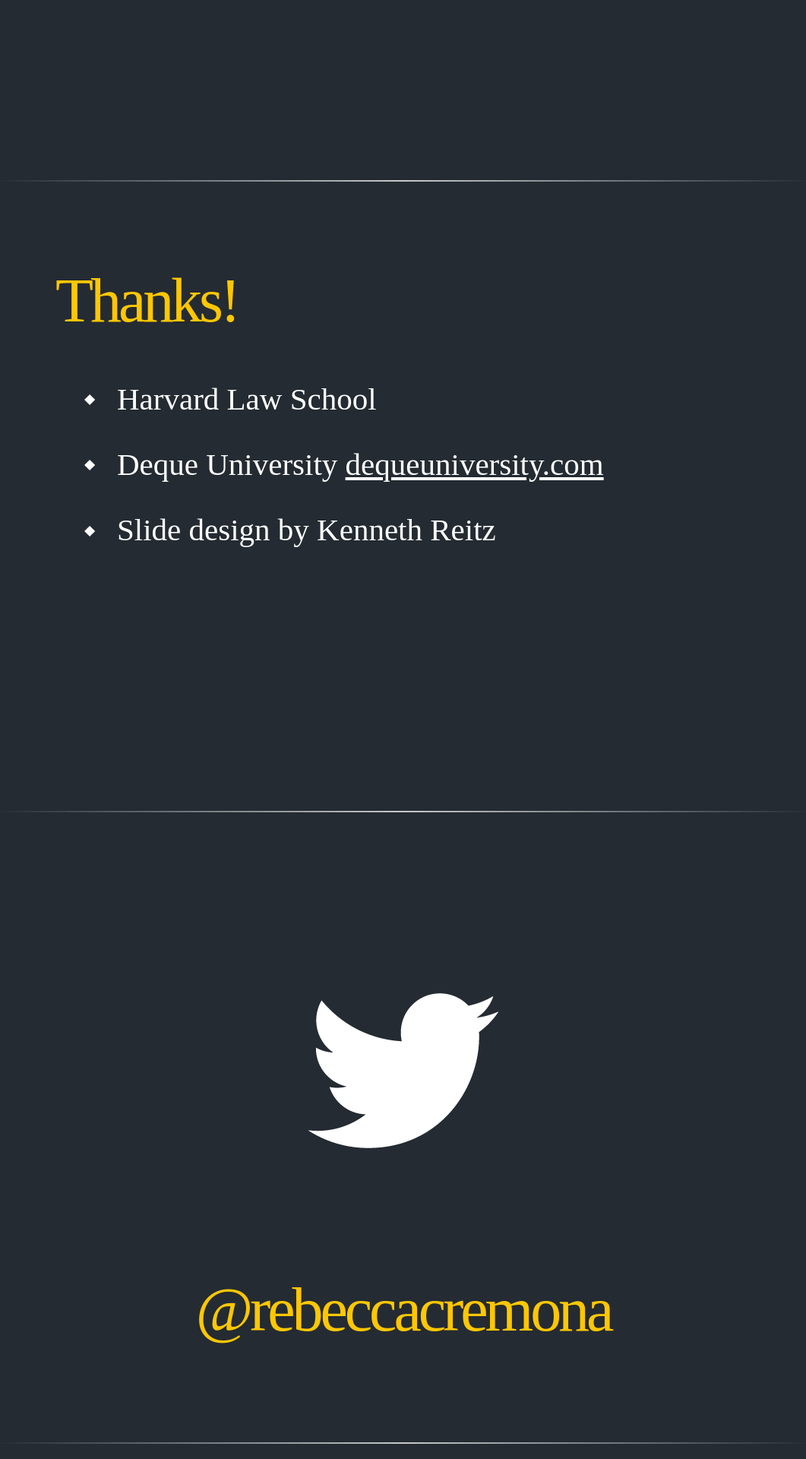
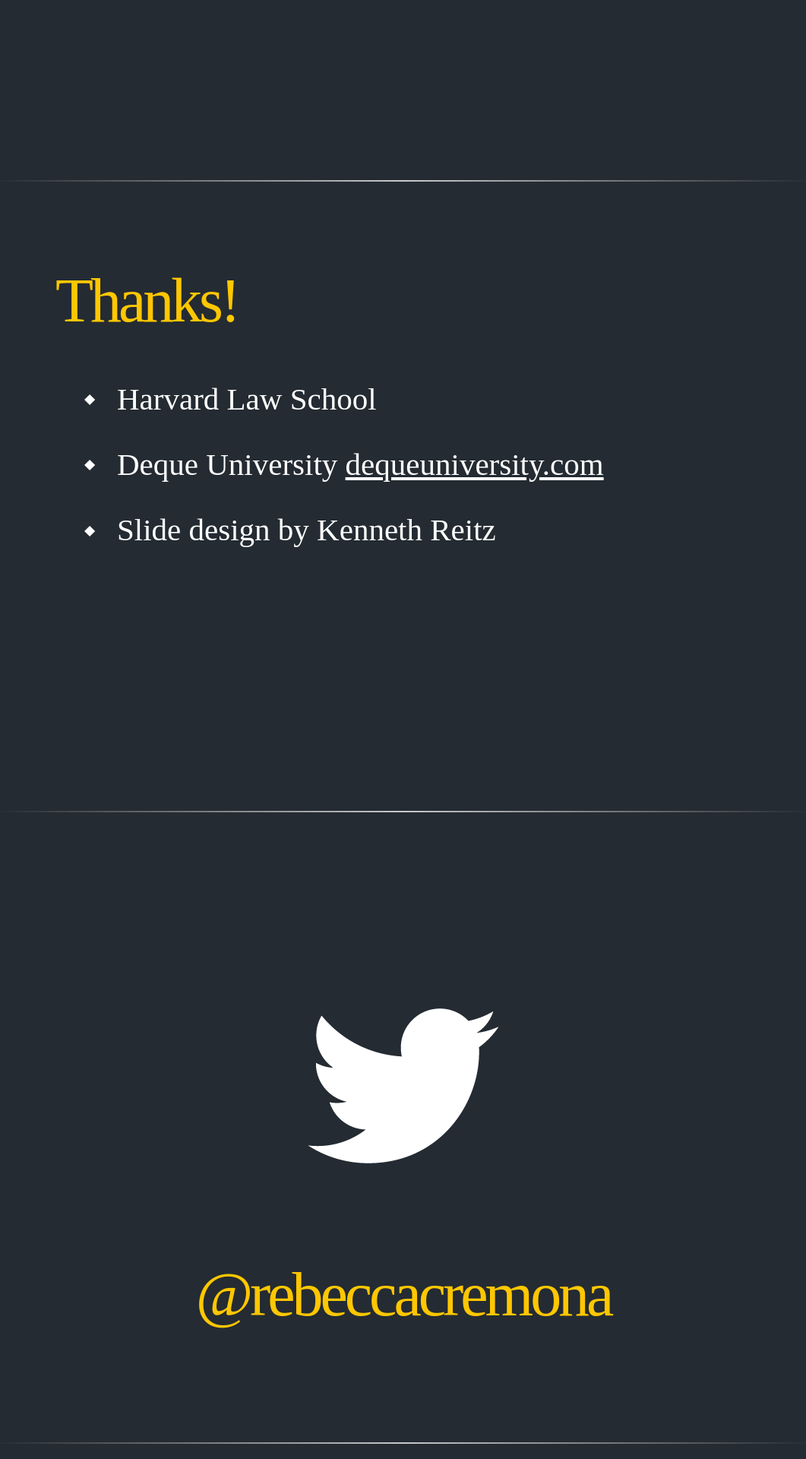
Before and after one commit to rebeccacremona/presentations, a Jekyll site: the page built from lita-2018.md, in a window 1280 px wide. Shown: the part 3153-5073 px from the top of the page at 76% size, without its empty margins (109-1170 px from the left). Built offline with Jekyll 4.4.1, drawn with Linux system fonts in a browser that asks for light colours; some web fonts are replaced.

Commit message:
Use markdown.

```diff
--- a/lita-2018.md
+++ b/lita-2018.md
@@ -3,7 +3,8 @@ layout: slides
 ---
 <section class="middle center">
 
-<h1 class="h2">Accessibility Awareness: Beyond the Basics</h1>
+# Accessibility Awareness: Beyond the Basics
+{: .h2}
 **Rebecca Lynn Cremona**
 
 </section>
@@ -42,7 +43,7 @@ summer fellowships,<br>
 </section>
 <section class="middle center">
 
-<img alt="twitter" src="{{ site.baseurl }}/assets/img/Twitter_Logo_WhiteOnImage.png">
-<p class="h2"><strong>@rebeccacremona</strong></p>
+![twitter]({{ site.baseurl }}/assets/img/Twitter_Logo_WhiteOnImage.png)
+**@rebeccacremona**{: .h2}
 
 </section>
```
